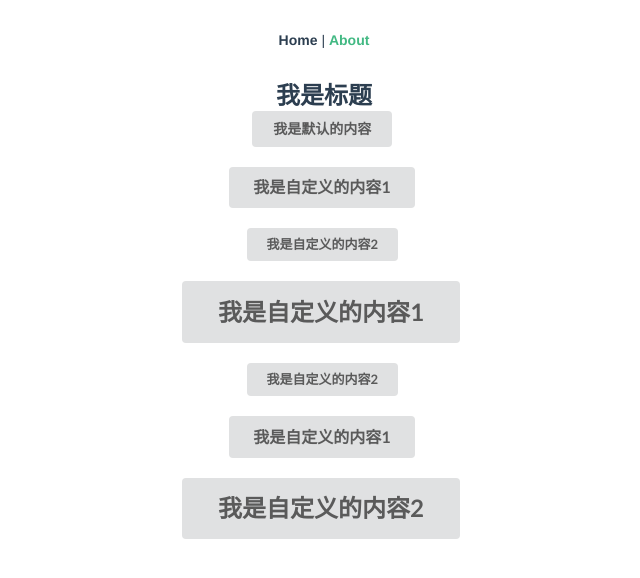
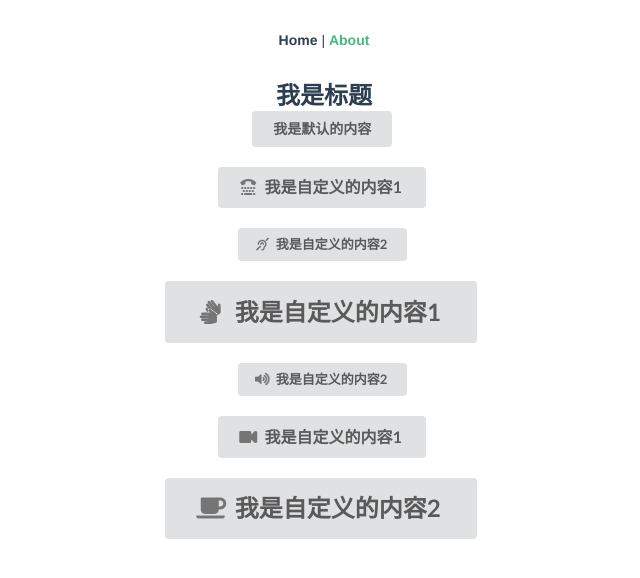
Before and after one commit to licaiying/Vue.js-01, a Vue app: page /#/about in a window 1280 px wide. Shown: the top 578 px of the page, without its empty margins (316-956 px from the left). Built offline with nearby package versions, Linux system fonts and the light colour scheme.

Commit message:
给按钮设置icon图标属性

```diff
--- a/examples/views/About.vue
+++ b/examples/views/About.vue
@@ -3,16 +3,16 @@
     <my-headline></my-headline>
     <my-button></my-button>
     <br />
-    <my-button size="large">我是自定义的内容1</my-button>
+    <my-button size="large" icon="tty">我是自定义的内容1</my-button>
     <br />
-    <my-button size="small">我是自定义的内容2</my-button>
+    <my-button size="small" icon="deaf">我是自定义的内容2</my-button>
     <br />
-    <my-button size="massive">我是自定义的内容1</my-button>
+    <my-button size="massive" icon="sign language">我是自定义的内容1</my-button>
     <br />
-    <my-button size="small">我是自定义的内容2</my-button>
+    <my-button size="small" icon="volume up">我是自定义的内容2</my-button>
     <br />
-    <my-button size="large">我是自定义的内容1</my-button>
+    <my-button size="large" icon="video">我是自定义的内容1</my-button>
     <br />
-    <my-button size="massive">我是自定义的内容2</my-button>
+    <my-button size="massive" icon="coffee">我是自定义的内容2</my-button>
   </div>
 </template>
--- a/packages/button/button.vue
+++ b/packages/button/button.vue
@@ -1,6 +1,7 @@
 <template>
   <div>
     <button class="ui button" :class="size">
+      <i v-if="icon" class="icon" :class="icon"></i>
       <slot>我是默认的内容</slot>
     </button>
   </div>
@@ -17,8 +18,21 @@ export default {
         // console.log(val) // 'mini', 'tiny', 'small', 'medium'.....
         // 只要传入 size属性，就会进入到这个函数中，如返回true,则表示生效,如返回false，则表示不允许
         // 如果传入的size是：mini,medium,huge,massive.... 就ok,否则就返回false
-        return ['mini', 'tiny', 'small', 'medium', 'large', 'big', 'huge', 'massive'].includes(val)
+        return [
+          'mini',
+          'tiny',
+          'small',
+          'medium',
+          'large',
+          'big',
+          'huge',
+          'massive'
+        ].includes(val)
       }
+    },
+    icon: {
+      type: String,
+      required: false
     }
   },
   data () {
```
